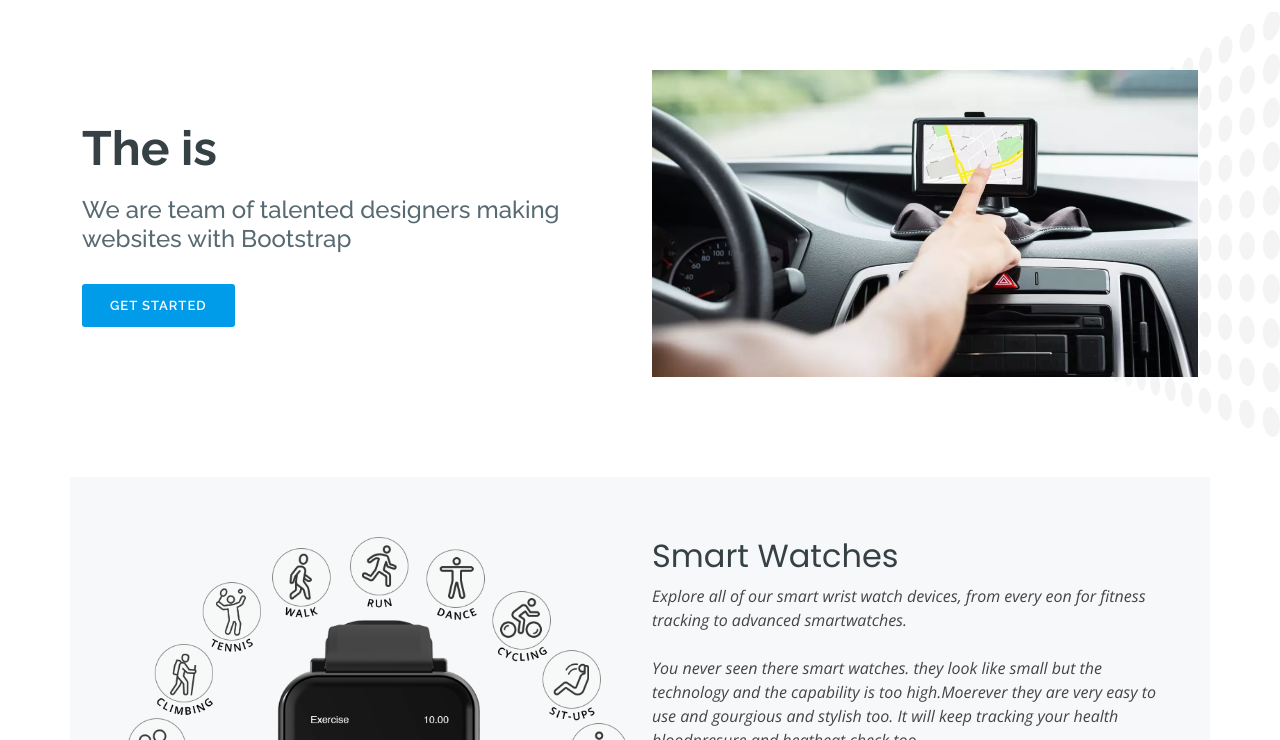
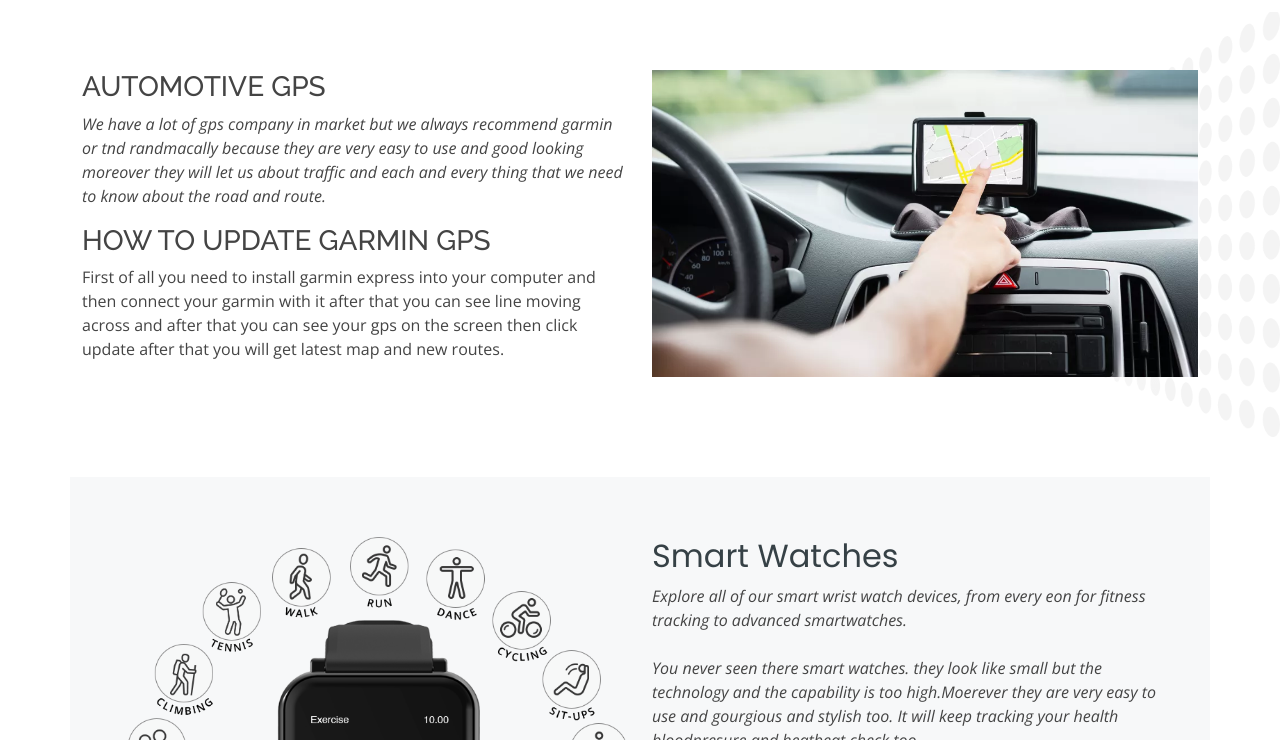
Before and after one commit to wifiextset/gps, a plain HTML site: page index.html in a window 1280 px wide. Shown: the part 60-800 px from the top of the page. Drawn offline with nearby package versions, Linux system fonts and the light colour scheme.

Commit message:
Update index.html

```diff
--- a/index.html
+++ b/index.html
@@ -42,7 +42,7 @@
     <div class="container d-flex align-items-center">
 
       <div class="logo me-auto">
-        <h1><a href="index.html">GPS Support 24x7</a></h1>
+        <h1 style="color: black;"><a href="index.html">GPS Support 24x7</a></h1>
         <!-- Uncomment below if you prefer to use an image logo -->
         <!-- <a href="index.html"><img src="assets/img/logo.png" alt="" class="img-fluid"></a>-->
       </div>
@@ -91,9 +91,18 @@
       <div class="row">
         <div class="col-lg-6 pt-5 pt-lg-0 order-2 order-lg-1 d-flex flex-column justify-content-center" data-aos="fade-up">
           <div>
-            <h1>The is</h1>
-            <h2>We are team of talented designers making websites with Bootstrap</h2>
-            <a href="#about" class="btn-get-started scrollto">Get Started</a>
+            <h3>AUTOMOTIVE GPS</h3>
+            <p class="fst-italic">We have a lot of gps company in market but we always recommend garmin or tnd randmacally because they are very easy
+              to use and good looking moreover they will let us about traffic and each and every thing that we need to know about the road and route.
+              </p>
+              <h3>HOW TO UPDATE GARMIN GPS</h3>
+              <p>
+
+                First of all you need to install garmin express into your computer and then connect your garmin with it after that
+                you can see line moving across and after that you can see your gps on the screen then click update after that you
+                will get latest map and new routes.
+                </p>
+            <!-- <a href="#about" class="btn-get-started scrollto">Get Started</a> -->
           </div>
         </div>
         <div class="col-lg-6 order-1 order-lg-2 hero-img" data-aos="fade-left">
```
